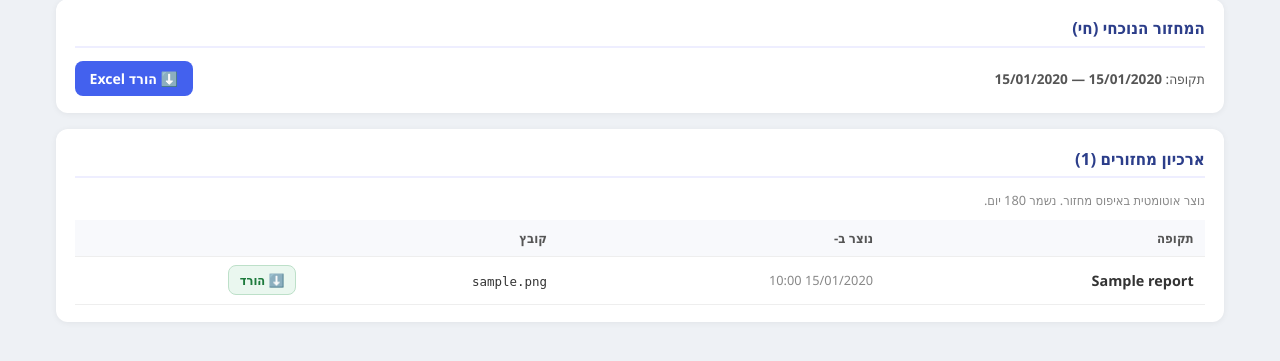
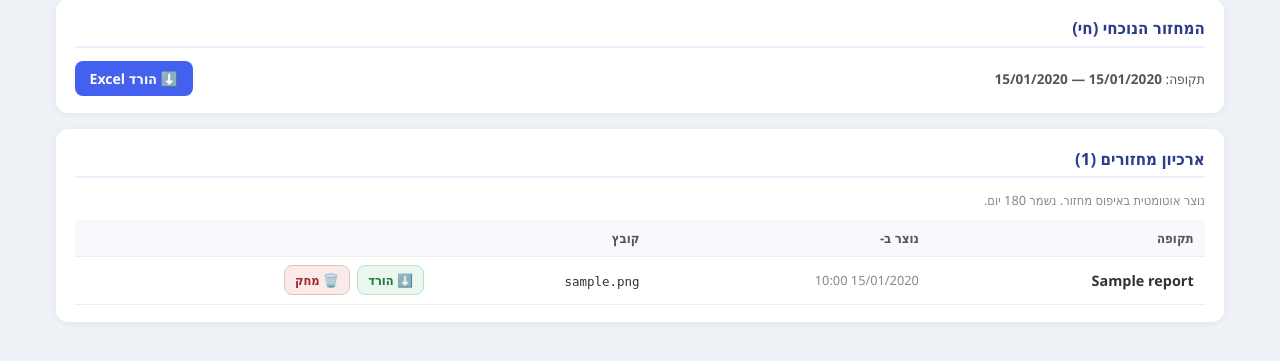
Before and after one commit to moskovicheran/My-Project, a Flask app: page /admin/cycle-summary/ in a window 1280 px wide. Shown: the part 260-621 px from the top of the page. Run offline with Flask 3, Linux system fonts and the light colour scheme; a user stored in the database is signed in; tables that the repository leaves empty hold one stand-in row (values such as "Sample post"); some libraries are stand-ins or nearby versions.

Commit message:
feat(cycle-summary): admin delete button for archived reports
Add a 🗑️ מחק button next to the existing download button on
/admin/cycle-summary/. Lets admins clear out old snapshots before
the 180-day auto-cleanup kicks in.

- New POST /admin/cycle-summary/<id>/delete route, admin_required +
  CSRF (handled by Flask-WTF's global CSRFProtect).
- Confirm dialog on submit so a stray click can't wipe a report.
- Friendly fallback flash if the row was already deleted by another
  tab.

Co-Authored-By: Claude Opus 4.7 (1M context) <noreply@anthropic.com>

```diff
--- a/app/routes/admin.py
+++ b/app/routes/admin.py
@@ -722,6 +722,22 @@ def cycle_summary_download_archived(report_id):
                      mimetype='application/vnd.openxmlformats-officedocument.spreadsheetml.sheet')
 
 
+@admin_bp.route('/cycle-summary/<int:report_id>/delete', methods=['POST'])
+@admin_required
+def cycle_summary_delete_archived(report_id):
+    """Manually delete an archived cycle summary. Useful when an admin
+    wants to clear out a snapshot before its 180-day auto-cleanup."""
+    from app.models import CycleSummaryReport
+    rep = CycleSummaryReport.query.get(report_id)
+    if rep:
+        db.session.delete(rep)
+        db.session.commit()
+        flash(f'הקובץ "{rep.filename}" נמחק.', 'success')
+    else:
+        flash('הקובץ לא נמצא — ייתכן שכבר נמחק.', 'warning')
+    return redirect(url_for('admin.cycle_summary_list'))
+
+
 @admin_bp.route('/cycle-summary/')
 @admin_required
 def cycle_summary_list():
--- a/app/templates/admin/cycle_summary.html
+++ b/app/templates/admin/cycle_summary.html
@@ -15,6 +15,10 @@
 .cs-btn-primary:hover { background:#3651d4; }
 .cs-btn-download { background:#eaf7ef; color:#1d7a3c; border:1px solid #bde0c9; }
 .cs-btn-download:hover { background:#d4ebd9; }
+.cs-btn-delete { background:#fbeaea; color:#a4292d; border:1px solid #e6c0c0; }
+.cs-btn-delete:hover { background:#f4d4d4; }
+.cs-row-actions { display:inline-flex; gap:0.4rem; align-items:center; }
+.cs-row-actions form { display:inline; margin:0; }
 .cs-table { width:100%; border-collapse:collapse; font-size:0.9rem; }
 .cs-table th, .cs-table td { padding:0.55rem 0.7rem; text-align:right; border-bottom:1px solid #eee; }
 .cs-table th { background:#f8f9fc; font-weight:600; color:#555; font-size:0.82rem; }
@@ -26,6 +30,7 @@ body.dark .cs-hero .info, body.dark .cs-current-row .period { color:#a8b8ff; }
 body.dark .cs-table th { background:#1e1e2a; color:#bbb; }
 body.dark .cs-table td { border-bottom-color:#333; }
 body.dark .cs-btn-download { background:#1e3a2a; color:#8fd4a2; border-color:#2a5440; }
+body.dark .cs-btn-delete { background:#3a1e22; color:#f0a0a4; border-color:#5a2a30; }
 </style>
 
 <div class="cs-hero">
@@ -68,7 +73,13 @@ body.dark .cs-btn-download { background:#1e3a2a; color:#8fd4a2; border-color:#2a
                 <td class="muted">{{ rep.generated_at.strftime('%d/%m/%Y %H:%M') if rep.generated_at else '—' }}</td>
                 <td><code style="font-size:0.78rem;">{{ rep.filename }}</code></td>
                 <td>
-                    <a href="{{ url_for('admin.cycle_summary_download_archived', report_id=rep.id) }}" class="cs-btn cs-btn-download" style="padding:0.3rem 0.65rem; font-size:0.8rem;">⬇️ הורד</a>
+                    <div class="cs-row-actions">
+                        <a href="{{ url_for('admin.cycle_summary_download_archived', report_id=rep.id) }}" class="cs-btn cs-btn-download" style="padding:0.3rem 0.65rem; font-size:0.8rem;">⬇️ הורד</a>
+                        <form method="POST" action="{{ url_for('admin.cycle_summary_delete_archived', report_id=rep.id) }}" onsubmit="return confirm('למחוק את הקובץ &quot;{{ rep.filename }}&quot;? לא ניתן לבטל.');">
+                            <input type="hidden" name="csrf_token" value="{{ csrf_token() }}"/>
+                            <button type="submit" class="cs-btn cs-btn-delete" style="padding:0.3rem 0.65rem; font-size:0.8rem;">🗑️ מחק</button>
+                        </form>
+                    </div>
                 </td>
             </tr>
             {% endfor %}
```
